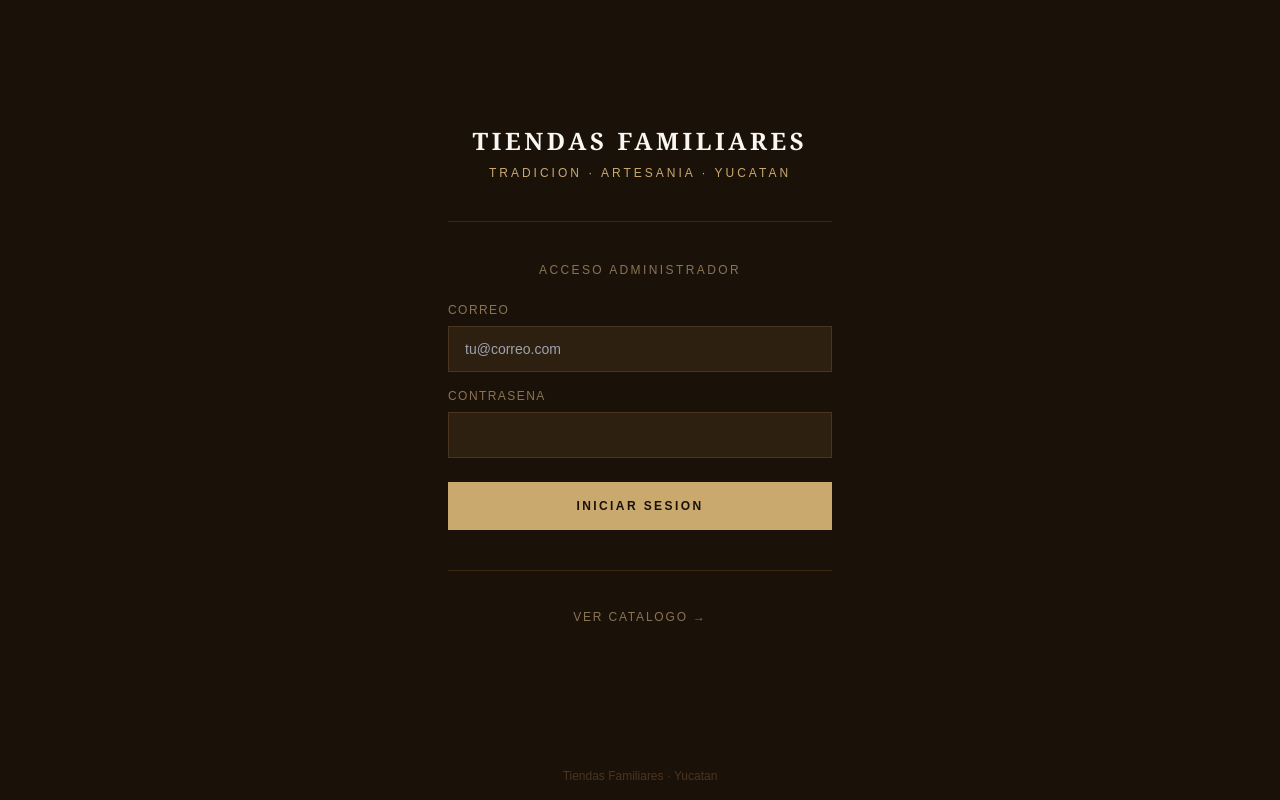
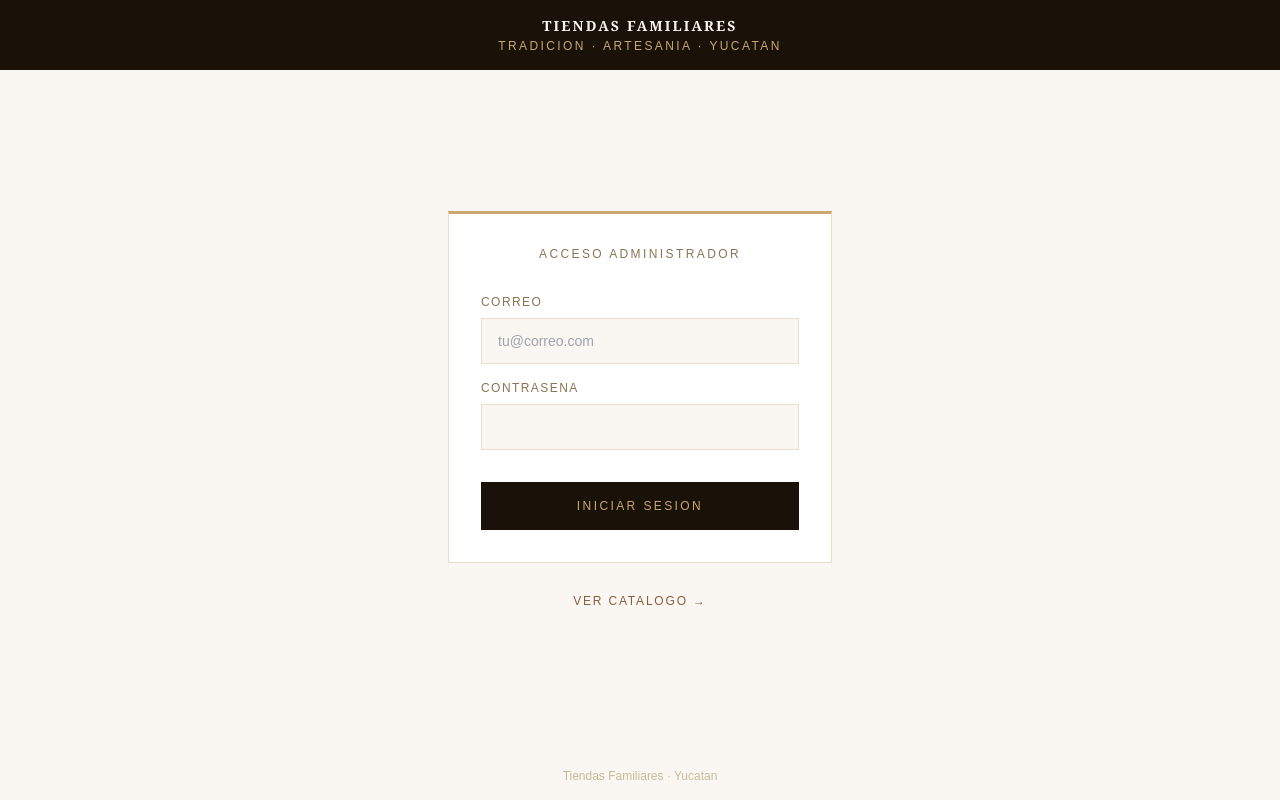
Before and after one commit to dcsworkout/proyecto-ecommerce, a Nuxt app in the folder frontend/: page /login in a window 1280 px wide. Built offline with nearby package versions, Linux system fonts and the light colour scheme; no server answers.

Commit message:
Login - cream background, easier on eyes, matches brand

```diff
--- a/frontend/app/pages/login.vue
+++ b/frontend/app/pages/login.vue
@@ -1,45 +1,47 @@
 <template>
-  <div class="min-h-screen flex flex-col" style="background: #1A1208;">
+  <div class="min-h-screen flex flex-col" style="background: #FAF7F2;">
+
+    <!-- Top bar -->
+    <div style="background: #1A1208;" class="py-4 px-6 text-center">
+      <h1 class="font-bold tracking-widest uppercase text-sm" style="color: #FAF7F2; font-family: Georgia, serif; letter-spacing: 0.15em;">TIENDAS FAMILIARES</h1>
+      <p class="text-xs tracking-widest mt-0.5" style="color: #C9A96E; font-family: sans-serif; letter-spacing: 0.2em;">TRADICION · ARTESANIA · YUCATAN</p>
+    </div>
+
     <div class="flex-1 flex items-center justify-center p-6">
       <div class="w-full max-w-sm">
-        <div class="text-center mb-10">
-          <h1 class="text-2xl font-bold tracking-widest uppercase mb-2" style="color: #FAF7F2; font-family: Georgia, serif; letter-spacing: 0.15em;">TIENDAS FAMILIARES</h1>
-          <p class="text-xs tracking-widest uppercase" style="color: #C9A96E; font-family: sans-serif; letter-spacing: 0.25em;">TRADICION · ARTESANIA · YUCATAN</p>
-        </div>
 
-        <div style="border-top: 1px solid #3A2810; border-bottom: 1px solid #3A2810; padding: 2.5rem 0; margin-bottom: 2rem;">
-          <p class="text-xs tracking-widest uppercase text-center mb-6" style="color: #8B7355; font-family: sans-serif; letter-spacing: 0.2em;">Acceso Administrador</p>
+        <div class="bg-white p-8" style="border: 1px solid #E8DFD0; border-top: 3px solid #C9A96E;">
+          <p class="text-xs tracking-widest uppercase text-center mb-8" style="color: #8B7355; font-family: sans-serif; letter-spacing: 0.2em;">Acceso Administrador</p>
 
-          <div v-if="error" class="mb-4 px-4 py-3 text-sm text-center" style="background: #2D1A0E; color: #E8A87C; font-family: sans-serif; border: 1px solid #5C3010;">
+          <div v-if="error" class="mb-4 px-4 py-3 text-sm text-center" style="background: #FFF5F5; color: #C0392B; font-family: sans-serif; border: 1px solid #FECACA;">
             {{ error }}
           </div>
 
           <div class="mb-4">
             <label class="block text-xs tracking-widest uppercase mb-2" style="color: #8B7355; font-family: sans-serif; letter-spacing: 0.12em;">Correo</label>
-            <input v-model="email" type="email" required placeholder="tu@correo.com"
+            <input v-model="email" type="email" placeholder="tu@correo.com"
               class="w-full px-4 py-3 text-sm focus:outline-none"
-              style="background: #2D2010; border: 1px solid #4A3520; color: #FAF7F2; font-family: sans-serif;"
+              style="border: 1px solid #E8DFD0; color: #1A1208; font-family: sans-serif; background: #FAF7F2;"
               @keyup.enter="handleLogin" />
           </div>
 
-          <div class="mb-6">
+          <div class="mb-8">
             <label class="block text-xs tracking-widest uppercase mb-2" style="color: #8B7355; font-family: sans-serif; letter-spacing: 0.12em;">Contrasena</label>
-            <input v-model="password" type="password" required
+            <input v-model="password" type="password"
               class="w-full px-4 py-3 text-sm focus:outline-none"
-              style="background: #2D2010; border: 1px solid #4A3520; color: #FAF7F2; font-family: sans-serif;"
+              style="border: 1px solid #E8DFD0; color: #1A1208; font-family: sans-serif; background: #FAF7F2;"
               @keyup.enter="handleLogin" />
           </div>
 
           <button @click="handleLogin" :disabled="loading"
             class="w-full py-4 text-xs tracking-widest uppercase transition disabled:opacity-50 active:scale-95"
-            style="background: #C9A96E; color: #1A1208; font-family: sans-serif; letter-spacing: 0.2em; font-weight: 600;">
+            style="background: #1A1208; color: #C9A96E; font-family: sans-serif; letter-spacing: 0.2em;">
             {{ loading ? 'Iniciando...' : 'Iniciar Sesion' }}
           </button>
         </div>
 
-        <div class="text-center">
-          <a href="/" class="text-xs tracking-widest uppercase transition hover:text-amber-400"
-            style="color: #8B7355; font-family: sans-serif; letter-spacing: 0.15em;">
+        <div class="text-center mt-6">
+          <a href="/" class="text-xs tracking-widest uppercase" style="color: #8B5E3C; font-family: sans-serif; letter-spacing: 0.15em;">
             Ver Catalogo →
           </a>
         </div>
@@ -47,7 +49,7 @@
     </div>
 
     <footer class="text-center py-4">
-      <p class="text-xs" style="color: #4A3520; font-family: sans-serif;">Tiendas Familiares · Yucatan</p>
+      <p class="text-xs" style="color: #C9B99A; font-family: sans-serif;">Tiendas Familiares · Yucatan</p>
     </footer>
   </div>
 </template>
```
